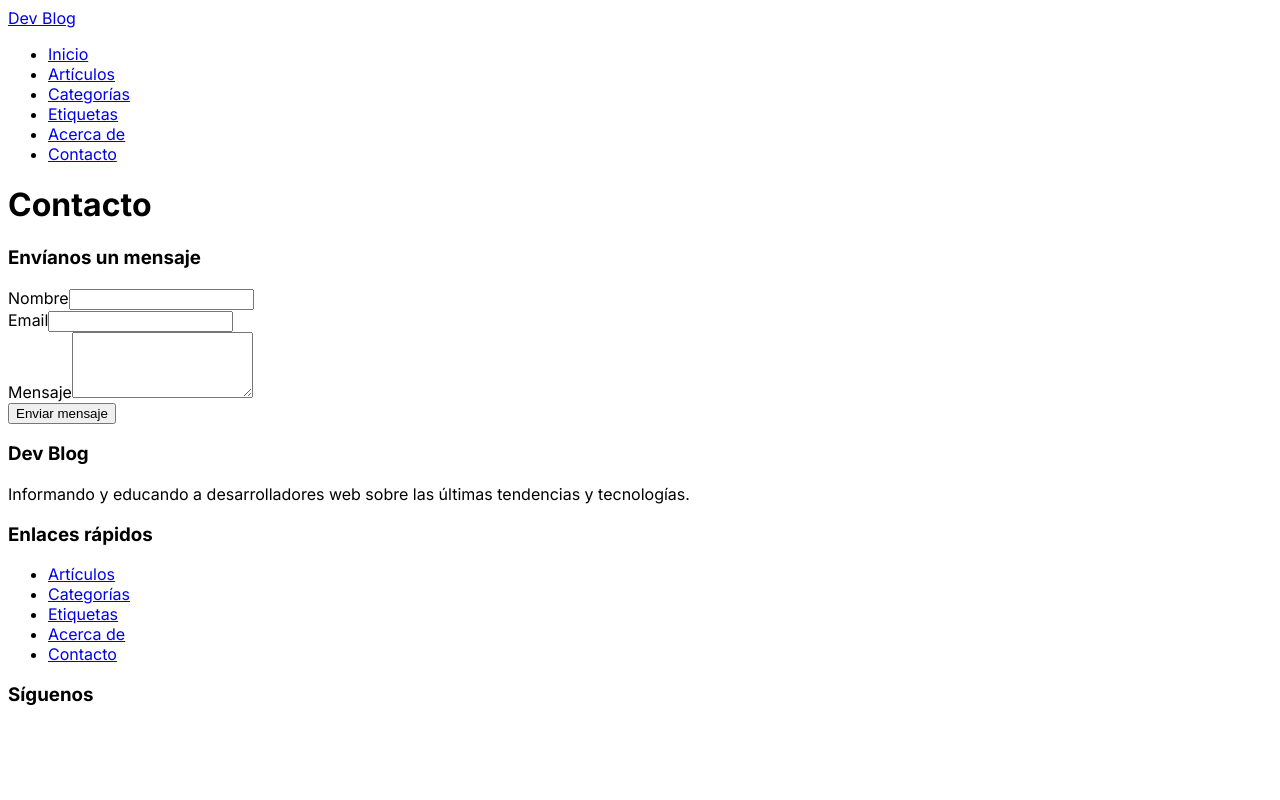
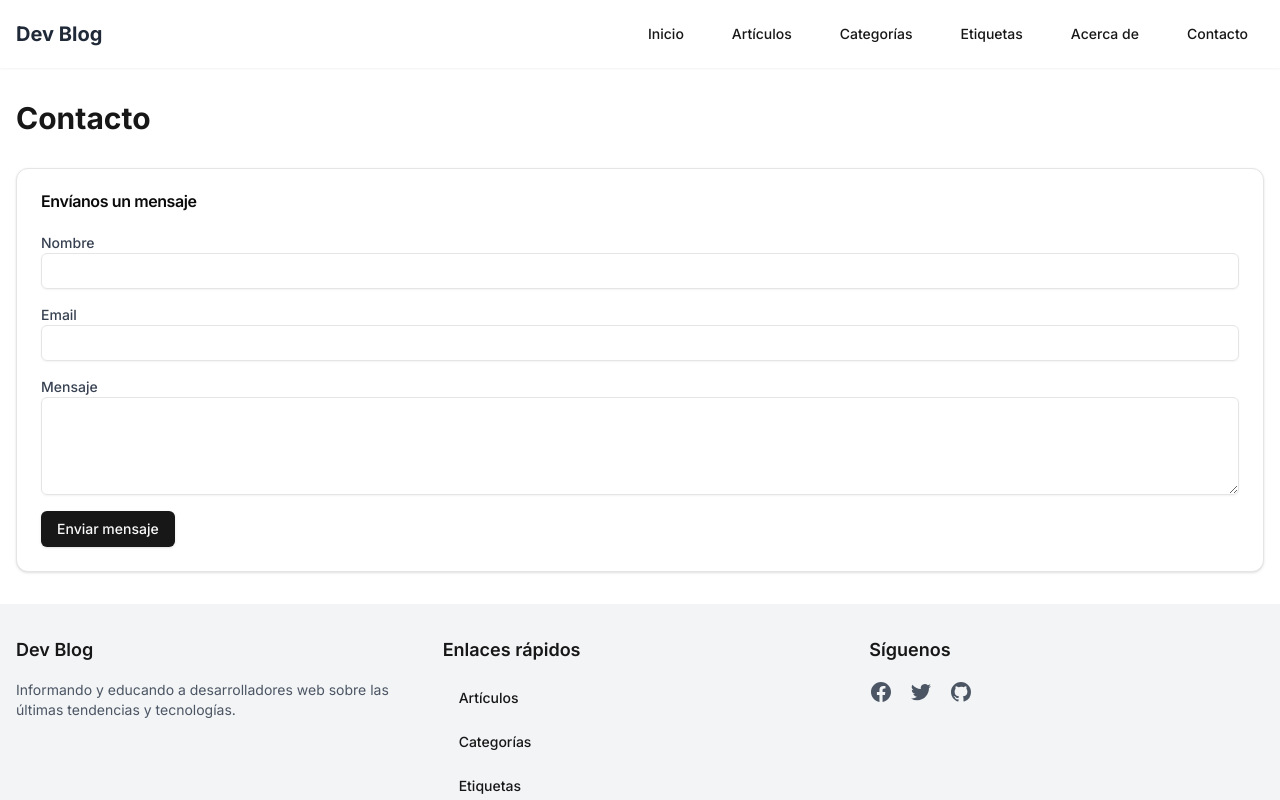
Before and after one commit to OslarCode/dev-blog, a Next.js app: page /contact in a window 1280 px wide. Shown: the top 800 px of the page. Built offline with nearby package versions, Linux system fonts and the light colour scheme.

Commit message:
add-feature-tags

```diff
--- a/src/app/contact/page.tsx
+++ b/src/app/contact/page.tsx
@@ -1,3 +1,4 @@
+"use client";
 import React from "react";
 import { Button } from "@/components/ui/button";
 import { Card, CardContent, CardHeader, CardTitle } from "@/components/ui/card";
--- a/src/app/layout.tsx
+++ b/src/app/layout.tsx
@@ -2,6 +2,7 @@
 import { Inter } from "next/font/google";
 import Header from "@/components/Header";
 import Footer from "@/components/Footer";
+import "@/styles/globals.css";
 
 const inter = Inter({ subsets: ["latin"] });
 
--- a/src/app/tags/page.tsx
+++ b/src/app/tags/page.tsx
@@ -0,0 +1,32 @@
+import React from "react";
+import Link from "next/link";
+import { Badge } from "@/components/ui/badge";
+
+// Simulamos algunas etiquetas para el ejemplo
+const tags = [
+  { id: 1, name: "React", count: 15 },
+  { id: 2, name: "Next.js", count: 12 },
+  { id: 3, name: "TypeScript", count: 10 },
+  { id: 4, name: "JavaScript", count: 20 },
+  { id: 5, name: "CSS", count: 8 },
+  { id: 6, name: "HTML", count: 5 },
+  { id: 7, name: "Node.js", count: 7 },
+  { id: 8, name: "Express", count: 6 },
+];
+
+export default function TagsPage() {
+  return (
+    <div className="space-y-8">
+      <h1 className="text-3xl font-bold">Etiquetas</h1>
+      <div className="flex flex-wrap gap-4">
+        {tags.map((tag) => (
+          <Link href={`/tags/${tag.id}`} key={tag.id}>
+            <Badge variant="secondary" className="text-sm py-1 px-2">
+              {tag.name} <span className="ml-2 text-xs">({tag.count})</span>
+            </Badge>
+          </Link>
+        ))}
+      </div>
+    </div>
+  );
+}
--- /dev/null
+++ b/src/components/ui/badge.tsx
@@ -0,0 +1,36 @@
+import * as React from "react"
+import { cva, type VariantProps } from "class-variance-authority"
+
+import { cn } from "@/lib/utils"
+
+const badgeVariants = cva(
+  "inline-flex items-center rounded-md border px-2.5 py-0.5 text-xs font-semibold transition-colors focus:outline-none focus:ring-2 focus:ring-ring focus:ring-offset-2",
+  {
+    variants: {
+      variant: {
+        default:
+          "border-transparent bg-primary text-primary-foreground shadow hover:bg-primary/80",
+        secondary:
+          "border-transparent bg-secondary text-secondary-foreground hover:bg-secondary/80",
+        destructive:
+          "border-transparent bg-destructive text-destructive-foreground shadow hover:bg-destructive/80",
+        outline: "text-foreground",
+      },
+    },
+    defaultVariants: {
+      variant: "default",
+    },
+  }
+)
+
+export interface BadgeProps
+  extends React.HTMLAttributes<HTMLDivElement>,
+    VariantProps<typeof badgeVariants> {}
+
+function Badge({ className, variant, ...props }: BadgeProps) {
+  return (
+    <div className={cn(badgeVariants({ variant }), className)} {...props} />
+  )
+}
+
+export { Badge, badgeVariants }
--- /dev/null
+++ b/src/components/ui/input.tsx
@@ -0,0 +1,25 @@
+import * as React from "react"
+
+import { cn } from "@/lib/utils"
+
+export interface InputProps
+  extends React.InputHTMLAttributes<HTMLInputElement> {}
+
+const Input = React.forwardRef<HTMLInputElement, InputProps>(
+  ({ className, type, ...props }, ref) => {
+    return (
+      <input
+        type={type}
+        className={cn(
+          "flex h-9 w-full rounded-md border border-input bg-transparent px-3 py-1 text-sm shadow-sm transition-colors file:border-0 file:bg-transparent file:text-sm file:font-medium file:text-foreground placeholder:text-muted-foreground focus-visible:outline-none focus-visible:ring-1 focus-visible:ring-ring disabled:cursor-not-allowed disabled:opacity-50",
+          className
+        )}
+        ref={ref}
+        {...props}
+      />
+    )
+  }
+)
+Input.displayName = "Input"
+
+export { Input }
--- /dev/null
+++ b/src/components/ui/textarea.tsx
@@ -0,0 +1,24 @@
+import * as React from "react"
+
+import { cn } from "@/lib/utils"
+
+export interface TextareaProps
+  extends React.TextareaHTMLAttributes<HTMLTextAreaElement> {}
+
+const Textarea = React.forwardRef<HTMLTextAreaElement, TextareaProps>(
+  ({ className, ...props }, ref) => {
+    return (
+      <textarea
+        className={cn(
+          "flex min-h-[60px] w-full rounded-md border border-input bg-transparent px-3 py-2 text-sm shadow-sm placeholder:text-muted-foreground focus-visible:outline-none focus-visible:ring-1 focus-visible:ring-ring disabled:cursor-not-allowed disabled:opacity-50",
+          className
+        )}
+        ref={ref}
+        {...props}
+      />
+    )
+  }
+)
+Textarea.displayName = "Textarea"
+
+export { Textarea }
```
Also changed, not shown: src/components/Layout.tsx (deleted).
